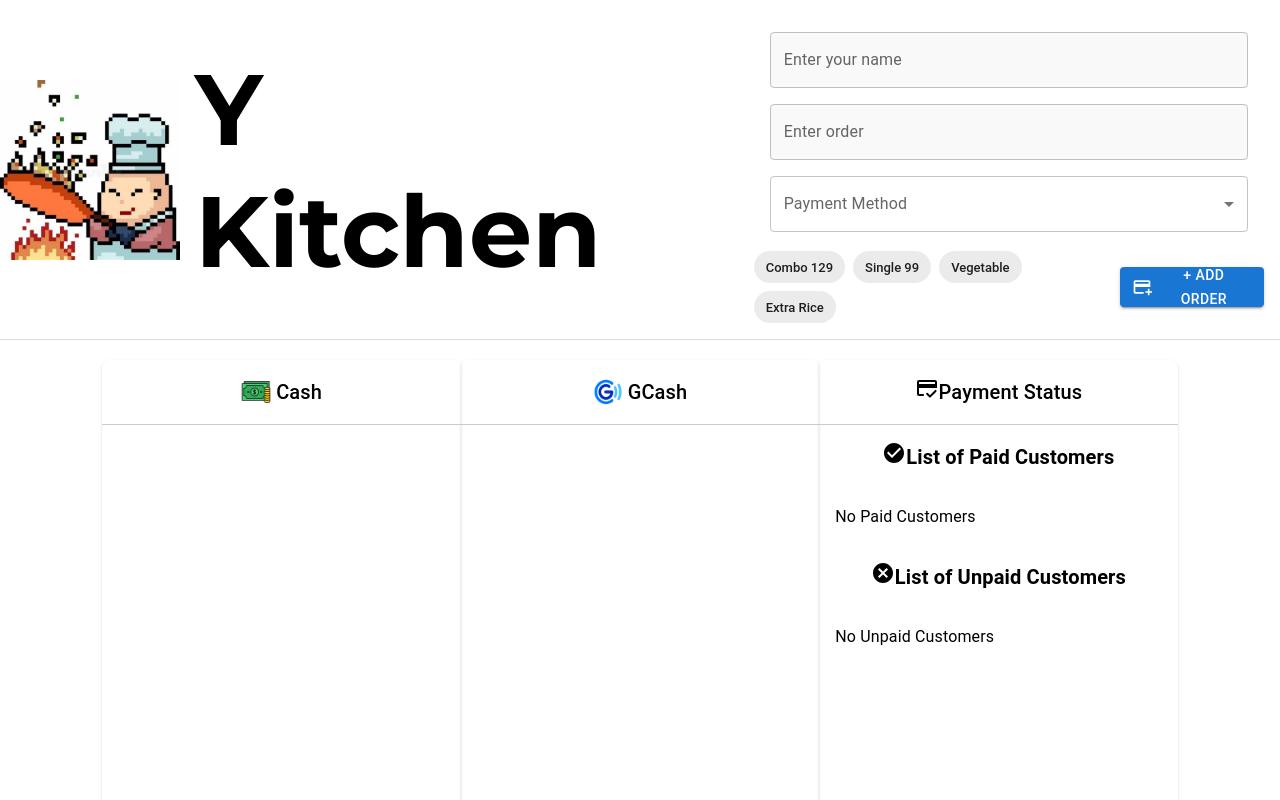
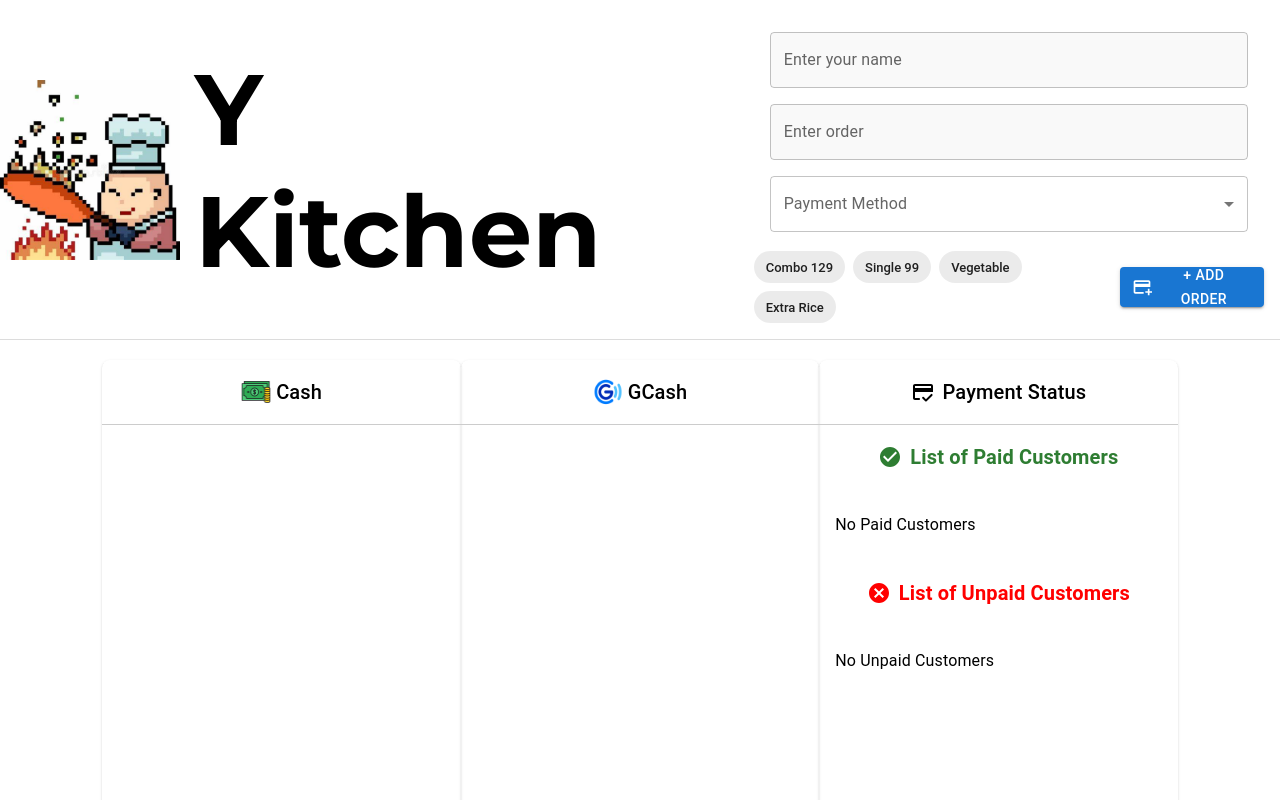
Before and after one commit to pgabriel22/OrderSystem, a React (Vite) app: page / in a window 1280 px wide. Shown: the top 800 px of the page. Built offline with nearby package versions, Linux system fonts and the light colour scheme.

Commit message:
update payment list

```diff
--- a/src/components/PaymentList.jsx
+++ b/src/components/PaymentList.jsx
@@ -1,6 +1,19 @@
 import React from "react";
-import { Typography, Box } from "@mui/material";
-import { CheckCircle, Cancel, Check } from "@mui/icons-material";
+import {
+  Typography,
+  Box,
+  List,
+  ListItem,
+  ListItemIcon,
+  ListItemText,
+} from "@mui/material";
+import {
+  CheckCircle,
+  Cancel,
+  Check,
+  Circle,
+  CircleOutlined,
+} from "@mui/icons-material";
 
 const PaymentList = ({ orders }) => {
   const paidCustomer = orders.filter((order) => order.paymentStatus === "paid");
@@ -14,6 +27,9 @@ const PaymentList = ({ orders }) => {
         variant="h6"
         fontWeight="bold"
         justifyContent="center"
+        alignItems="center"
+        gap={1}
+        color="success"
       >
         <CheckCircle /> List of Paid Customers
       </Typography>
@@ -25,21 +41,29 @@ const PaymentList = ({ orders }) => {
           flexDirection: "column",
         }}
       >
+        <List>
           {paidCustomer.length > 0 ? (
             paidCustomer.map((order, index) => (
-            <Typography key={index} variant="body1">
-              {order.orderby}
-            </Typography>
+              <ListItem key={index}>
+                <ListItemIcon>
+                  <CircleOutlined sx={{ color: "green" }} />
+                </ListItemIcon>
+                <ListItemText primary={order.orderby}></ListItemText>
+              </ListItem>
             ))
           ) : (
             <Typography>No Paid Customers</Typography>
           )}
+        </List>
       </Box>
       <Typography
         display="flex"
         variant="h6"
         fontWeight="bold"
         justifyContent="center"
+        alignItems="center"
+        gap={1}
+        color="red"
       >
         <Cancel />
         List of Unpaid Customers
@@ -52,15 +76,20 @@ const PaymentList = ({ orders }) => {
           flexDirection: "column",
         }}
       >
+        <List>
           {unpaidCustomer.length > 0 ? (
             unpaidCustomer.map((order, index) => (
-            <Typography key={index} variant="body1">
-              {order.orderby}
-            </Typography>
+              <ListItem key={index}>
+                <ListItemIcon>
+                  <CircleOutlined sx={{ color: "red" }} />
+                </ListItemIcon>
+                <ListItemText primary={order.orderby}></ListItemText>
+              </ListItem>
             ))
           ) : (
             <Typography>No Unpaid Customers</Typography>
           )}
+        </List>
       </Box>
     </>
   );
--- a/src/components/PaymentStatusColumn.jsx
+++ b/src/components/PaymentStatusColumn.jsx
@@ -15,8 +15,8 @@ import {
 import { CreditScoreRounded, CheckCircle, Cancel } from "@mui/icons-material";
 
 const PaymentStatusColumn = ({ title, order }) => {
-  const paidOrders = order.filter((o) => o.paymentStatus === "paid");
-  const unpaidOrders = order.filter((o) => o.paymentStatus === "unpaid");
+  // const paidOrders = order.filter((o) => o.paymentStatus === "paid");
+  // const unpaidOrders = order.filter((o) => o.paymentStatus === "unpaid");
 
   return (
     <Box
@@ -43,7 +43,12 @@ const PaymentStatusColumn = ({ title, order }) => {
       >
         <Typography
           variant="h6"
-          sx={{ display: "flex", justifyContent: "center" }}
+          sx={{
+            display: "flex",
+            justifyContent: "center",
+            alignItems: "center",
+          }}
+          gap={1}
         >
           <CreditScoreRounded />
           {title}
```
Lines whose indentation alone changed are shown as unchanged.
